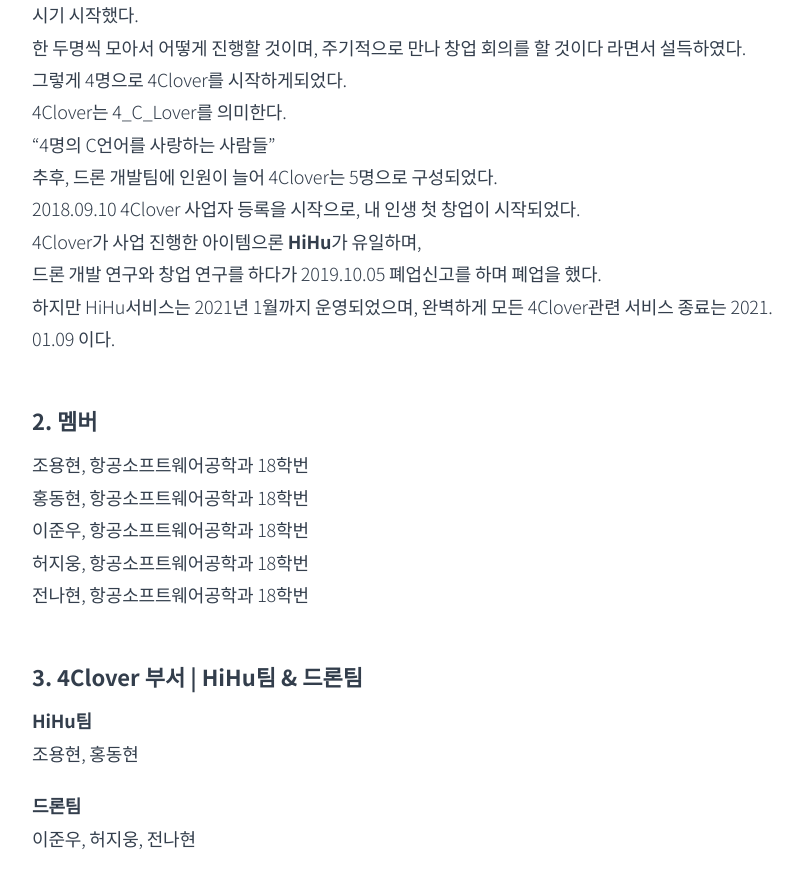
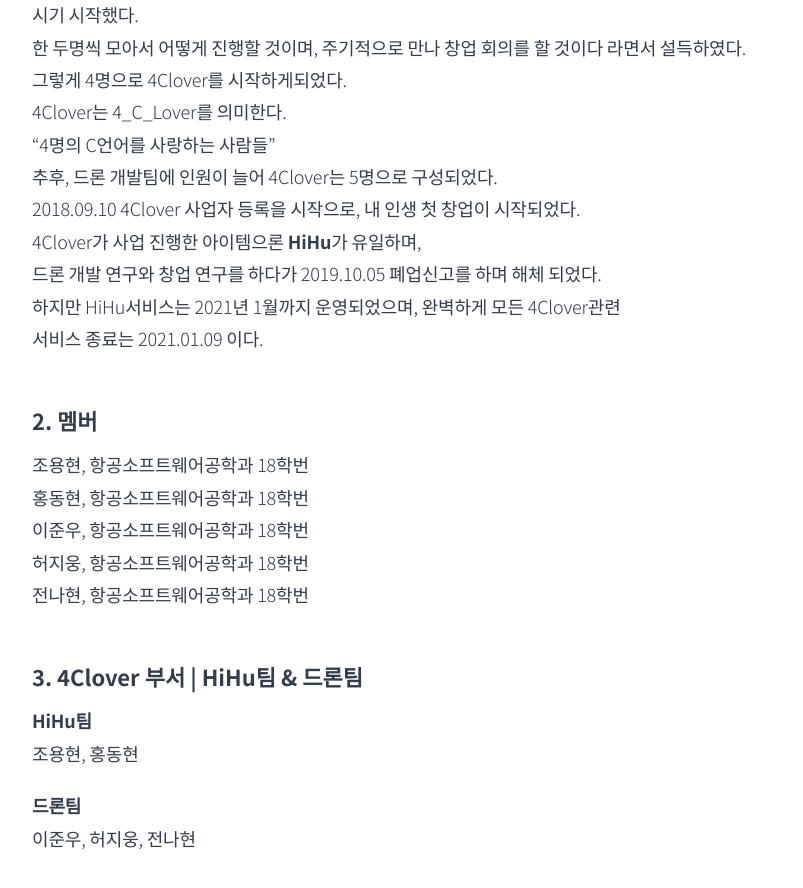
Before and after one commit to yoncho/yoncho.github.io, a Jekyll site: the page built from REPORT/3_2021.06.29.md, in a window 1280 px wide and 900 px high, scrolled down 1254 px. Shown: the top 888 px of the window, without its empty margins (233-1036 px from the left). Built offline with Jekyll 4.4.1, drawn with Linux system fonts in a browser that asks for light colours; some web fonts are replaced.

Commit message:
2021.08.04

```diff
--- a/REPORT/3_2021.06.29.md
+++ b/REPORT/3_2021.06.29.md
@@ -33,8 +33,9 @@
 추후, 드론 개발팀에 인원이 늘어 4Clover는 5명으로 구성되었다.
 2018.09.10 4Clover 사업자 등록을 시작으로, 내 인생 첫 창업이 시작되었다.
 4Clover가 사업 진행한 아이템으론 **HiHu**가 유일하며,
-드론 개발 연구와 창업 연구를 하다가 2019.10.05 폐업신고를 하며 폐업을 했다.
-하지만 HiHu서비스는 2021년 1월까지 운영되었으며, 완벽하게 모든 4Clover관련 서비스 종료는 2021.01.09 이다.
+드론 개발 연구와 창업 연구를 하다가 2019.10.05 폐업신고를 하며 해체 되었다.
+하지만 HiHu서비스는 2021년 1월까지 운영되었으며, 완벽하게 모든 4Clover관련
+서비스 종료는 2021.01.09 이다.
 
 ## 2. 멤버
 
```
